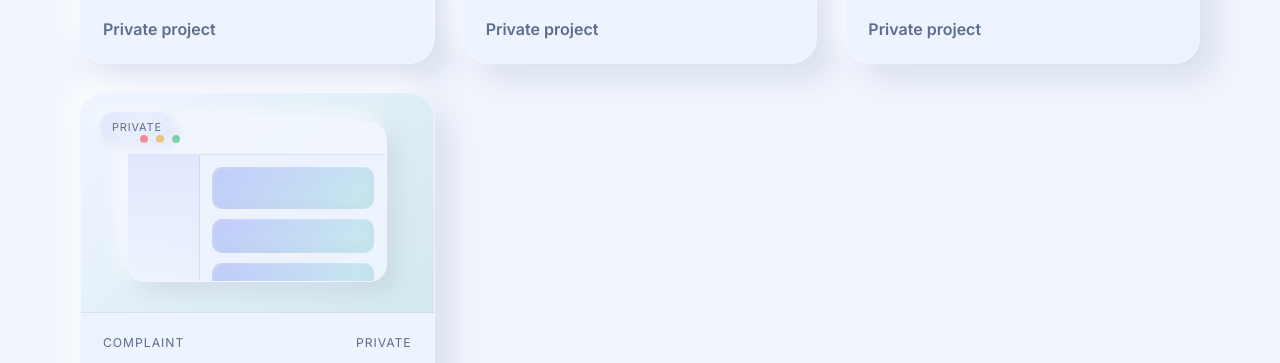
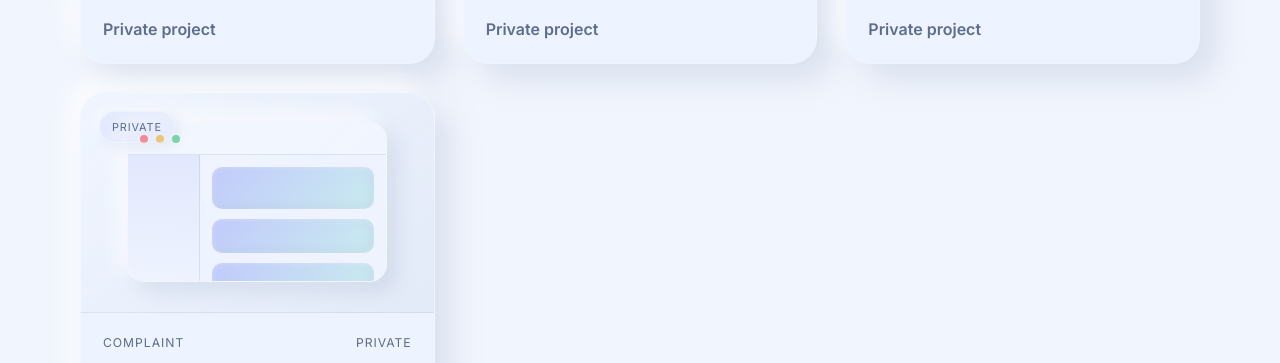
Before and after one commit to oyaji078/portfolio-pages, a plain HTML site: page index.html in a window 1280 px wide. Shown: the part 5164-5527 px from the top of the page. Drawn offline with Linux system fonts and the light colour scheme.

Commit message:
Apply the final soft neumorphism styling for the portfolio landing page

```diff
--- a/styles.css
+++ b/styles.css
@@ -566,7 +566,6 @@
 .preview-14 { background: linear-gradient(135deg, rgba(255,255,255,0.18), rgba(112,135,165,0.18)); }
 .preview-15 { background: linear-gradient(135deg, rgba(255,255,255,0.18), rgba(196,144,117,0.18)); }
 .preview-16 { background: linear-gradient(135deg, rgba(255,255,255,0.18), rgba(139,163,192,0.18)); }
-.preview-17 { background: linear-gradient(135deg, rgba(255,255,255,0.18), rgba(94,188,160,0.18)); }
 
 .badge {
   position: absolute;
```
